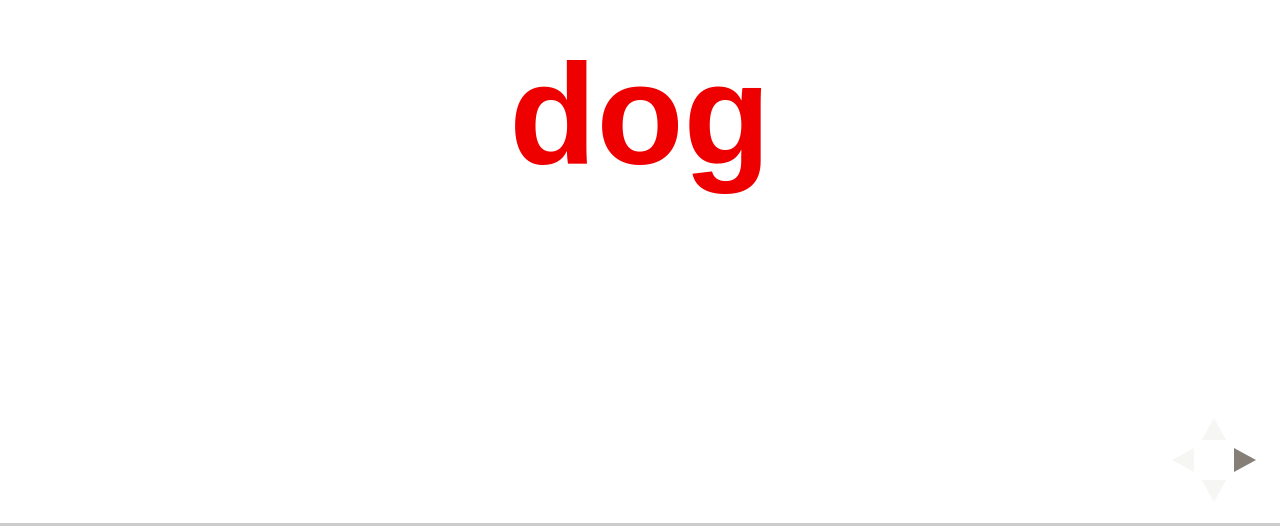
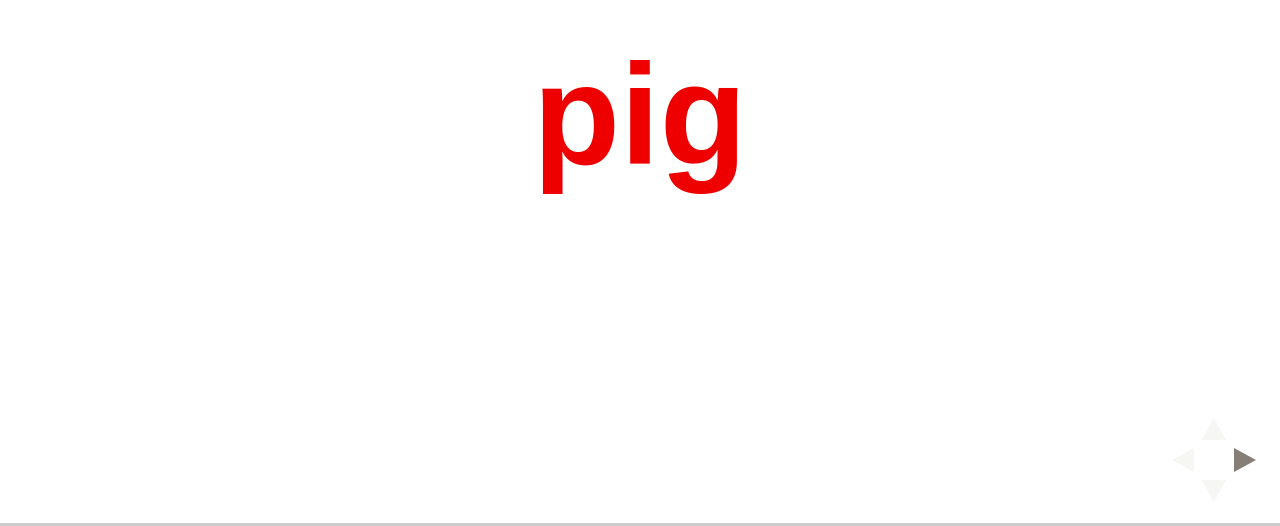
Before and after one commit to bigsoftpaws/reading, a plain HTML site: page index.html in a window 1280 px wide. Shown: the part 274-800 px from the top of the page. Drawn offline with nearby package versions, Linux system fonts and the light colour scheme; files whose address does not match are found by name.

Commit message:
Update index.html

```diff
--- a/index.html
+++ b/index.html
@@ -24,25 +24,22 @@
     <body>
 
         <div class="reveal">
-
             <div class="slides">
-
-<!--            {% for word in words %}-->
-                <section data-background="#fff" data-transition="convex"><h2>dog</h2></section>
-                <section data-background="#fff" data-transition="convex"><h2>pig</h2></section>
-                <section data-background="#fff" data-transition="convex"><h2>cat</h2></section>
-                <section data-background="#fff" data-transition="convex"><h2>horse</h2></section>
-<!--            {% endfor %}-->
-
+                <!-- {% for word in words %}{% endfor %} -->
             </div>
-
-
         </div>
 
+        <script src="https://ajax.googleapis.com/ajax/libs/jquery/3.3.1/jquery.min.js"></script>
         <script src=".reveal.js-master/lib/js/head.min.js"></script>
         <script src="reveal.js-master/js/reveal.js"></script>
 
         <script>
+
+            var wordList = ['pig', 'dog', 'cat', 'horse'];
+            $.each(wordList, function( index, value ) {
+                $( ".slides" ).append( '<section data-background="#fff" data-transition="convex"><h2>' + value
+                                      + '</h2></section>' );
+            });
 
             // Full list of configuration options available here:
             // https://github.com/hakimel/reveal.js#configuration
```
